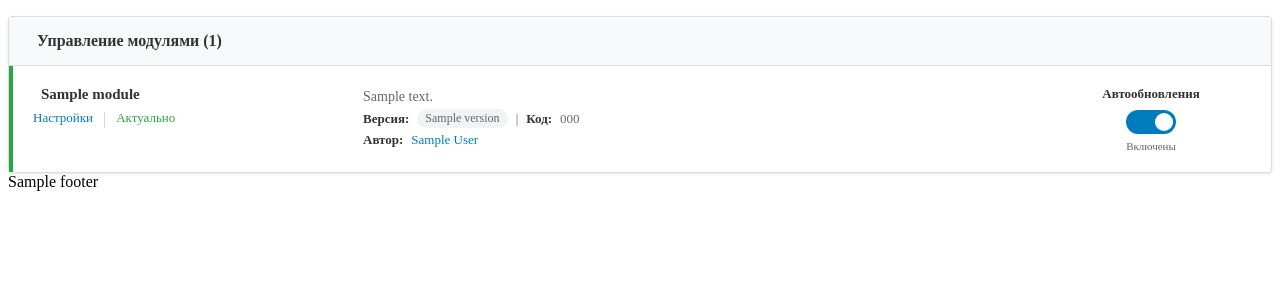
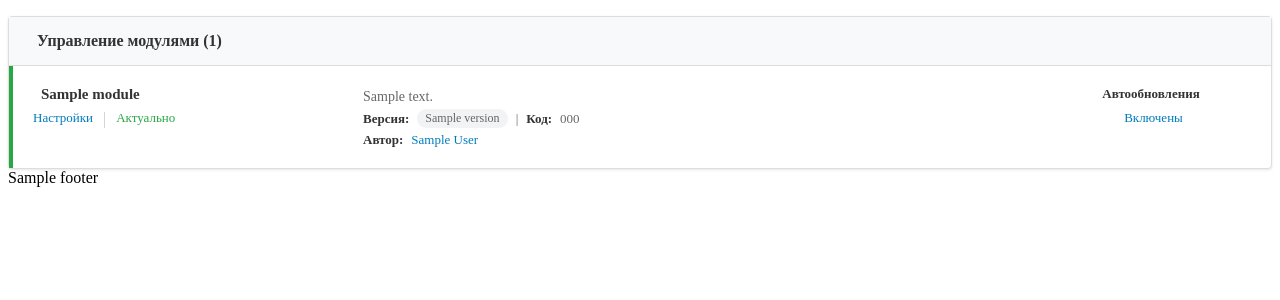
Before and after one commit to GregoryBiter/ocm_gdt_update, a PHP site: template upload/admin/view/template/extension/module/gdt_updater.twig in a window 1280 px wide. Shown: the part 385-685 px from the top of the page. Run offline with PHP 8.4, Linux system fonts and the light colour scheme; the template is opened without the code that fills it: most values are stand-ins (such as "Sample title", 1, 10 or a date in 2020); some libraries are stand-ins or nearby versions.

Commit message:
refactor: Заменить переключатель автообновления на ссылку с иконками и удалить ненужный файл gdt_updater_copy.php

```diff
--- a/opencart-module.json
+++ b/opencart-module.json
@@ -17,7 +17,6 @@
         "catalog/controller/gdt_update_server/modules.php",
         "catalog/model/extension/module/gdt_update_server.php",
         "system/hook/gdt_updater.php",
-        "system/hook/gdt_updater_copy.php",
         "system/library/gbitstudio/updater/service/updater.php"
     ]
 }
--- a/upload/admin/view/template/extension/module/gdt_updater.twig
+++ b/upload/admin/view/template/extension/module/gdt_updater.twig
@@ -146,13 +146,13 @@
                 <div class="module-column-3">
                   <div class="auto-update-section">
                     <label class="auto-update-label">Автообновления</label>
-                    <label class="toggle-switch">
-                      <input type="checkbox" class="auto-update-toggle" data-code="{{ module.code }}"{{ module.auto_update ? ' checked' : '' }}>
-                      <span class="slider"></span>
-                    </label>
-                    <div class="auto-update-status">
-                      {{ module.auto_update ? 'Включены' : 'Отключены' }}
-                    </div>
+                    <a href="#" class="auto-update-link" data-code="{{ module.code }}" data-current="{{ module.auto_update ? '1' : '0' }}">
+                      {% if module.auto_update %}
+                        <i class="fa fa-toggle-on"></i> Включены
+                      {% else %}
+                        <i class="fa fa-toggle-off"></i> Отключены
+                      {% endif %}
+                    </a>
                   </div>
                 </div>
 
@@ -354,55 +354,32 @@
     display: block;
 }
 
-.toggle-switch {
-    position: relative;
+.auto-update-link {
+    color: #007cba;
+    text-decoration: none;
+    font-size: 13px;
+    font-weight: 500;
+    /* padding: 6px 12px; */
+    /* border: 1px solid #007cba; */
+    border-radius: 4px;
     display: inline-block;
-    width: 50px;
-    height: 24px;
+    transition: all 0.2s ease;
+    text-align: center;
 }
 
-.toggle-switch input {
-    opacity: 0;
-    width: 0;
-    height: 0;
+.auto-update-link:hover {
+    background: #007cba;
+    color: #fff;
+    text-decoration: none;
 }
 
-.slider {
-    position: absolute;
-    cursor: pointer;
-    top: 0;
-    left: 0;
-    right: 0;
-    bottom: 0;
-    background-color: #ccc;
-    transition: .4s;
-    border-radius: 24px;
+.auto-update-link i {
+    margin-right: 5px;
 }
 
-.slider:before {
-    position: absolute;
-    content: "";
-    height: 18px;
-    width: 18px;
-    left: 3px;
-    bottom: 3px;
-    background-color: white;
-    transition: .4s;
-    border-radius: 50%;
-}
-
-input:checked + .slider {
-    background-color: #007cba;
-}
-
-input:checked + .slider:before {
-    transform: translateX(26px);
-}
-
-.auto-update-status {
-    font-size: 11px;
-    color: #666;
-    margin-top: 6px;
+.auto-update-link.disabled {
+    opacity: 0.6;
+    pointer-events: none;
 }
 
 .update-indicator {
@@ -627,42 +604,45 @@ $(document).ready(function() {
 
     // Восстановление модуля
     // Переключение автообновлений
-    $(document).on('change', '.auto-update-toggle', function() {
+    $(document).on('click', '.auto-update-link', function(e) {
+        e.preventDefault();
+
         var element = this;
         var moduleCode = $(element).data('code');
-        var isEnabled = $(element).is(':checked');
-        var statusElement = $(element).closest('.auto-update-section').find('.auto-update-status');
+        var currentState = $(element).data('current');
+        var newState = currentState === '1' ? '0' : '1';
+        var originalHtml = $(element).html();
 
         $.ajax({
             url: ajaxUrls.toggleAutoUpdate,
             type: 'POST',
             data: {
                 module_code: moduleCode,
-                auto_update: isEnabled ? 1 : 0,
+                auto_update: newState,
                 user_token: userToken
             },
             dataType: 'json',
             beforeSend: function() {
-                $(element).prop('disabled', true);
-                statusElement.text('Сохранение...');
+                $(element).addClass('disabled').html('<i class="fa fa-spinner fa-spin"></i> Сохранение...');
             },
             success: function(json) {
-                $(element).prop('disabled', false);
+                $(element).removeClass('disabled');
                 if (json.success) {
-                    statusElement.text(isEnabled ? 'Включены' : 'Отключены');
+                    // Обновляем состояние ссылки
+                    $(element).data('current', newState);
+                    if (newState === '1') {
+                        $(element).html('<i class="fa fa-toggle-on"></i> Включены');
+                    } else {
+                        $(element).html('<i class="fa fa-toggle-off"></i> Отключены');
+                    }
                     showAlert('success', 'Настройки автообновления сохранены');
                 } else if (json.error) {
-                    // Возвращаем переключатель в исходное состояние
-                    $(element).prop('checked', !isEnabled);
-                    statusElement.text(!isEnabled ? 'Включены' : 'Отключены');
+                    $(element).html(originalHtml);
                     showAlert('danger', json.error);
                 }
             },
             error: function(xhr, ajaxOptions, thrownError) {
-                $(element).prop('disabled', false);
-                // Возвращаем переключатель в исходное состояние
-                $(element).prop('checked', !isEnabled);
-                statusElement.text(!isEnabled ? 'Включены' : 'Отключены');
+                $(element).removeClass('disabled').html(originalHtml);
                 showAlert('danger', 'Ошибка сохранения настроек: ' + thrownError);
             }
         });
```
Also changed, not shown: upload/system/hook/gdt_updater_copy.php (deleted, +0 -10 lines).
